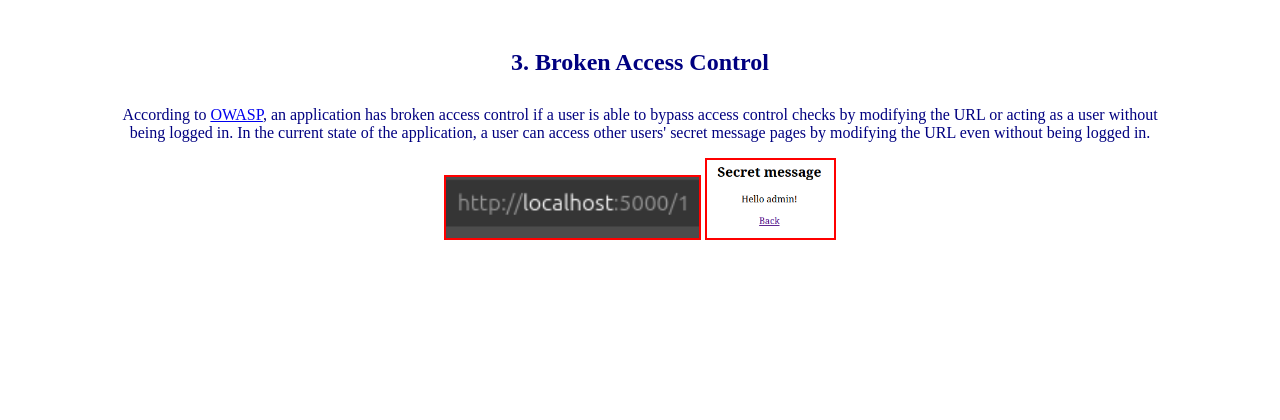
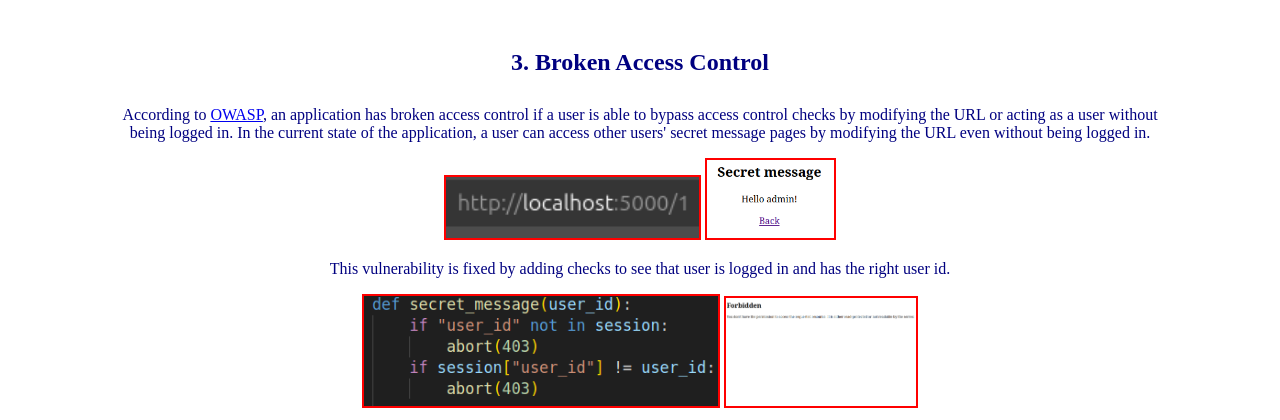
Before and after one commit to vainiovesa/csb-course-project-1, a Flask app: page / in a window 1280 px wide. Shown: the part 2006-2426 px from the top of the page. Before the commit the page ends 2246 px from the top, so only its background shows below. Run offline with Flask 3, Linux system fonts and the light colour scheme.

Commit message:
Document broken access control fix

```diff
--- a/templates/index.html
+++ b/templates/index.html
@@ -97,6 +97,11 @@
     </p>
     <img src="/static/flaw-3-before-1.png" alt="" width="20%">
     <img src="/static/flaw-3-before-2.png" alt="" width="10%">
+    <p>
+      This vulnerability is fixed by adding checks to see that user is logged in and has the right user id.
+    </p>
+    <img src="/static/flaw-3-after-1.png" alt="" width="28%">
+    <img src="/static/flaw-3-after-2.png" alt="" width="15%">
 
   </div>
 </body>
```
Also changed, not shown: static/flaw-3-after-1.png (added), static/flaw-3-after-2.png (added), 2 other files.
